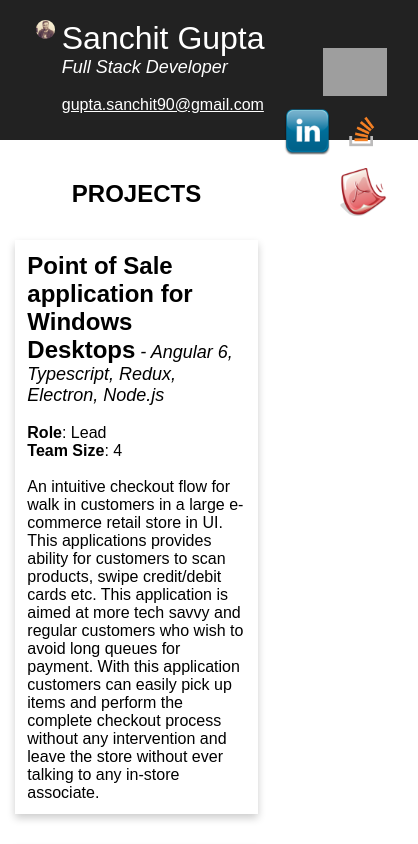
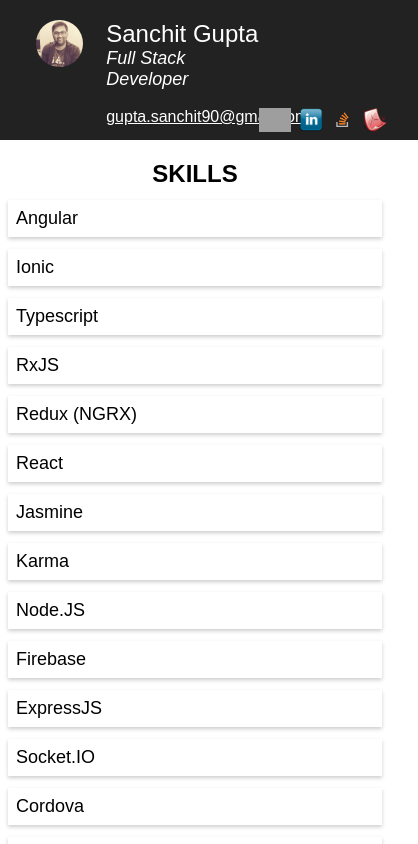
Before and after one commit to guptasanchit90/guptasanchit90.github.io, a React (Create React App) app: page / in a window 390 px wide. Shown: the top 844 px of the page, 418 px wide, since content can reach past the window. Built offline with nearby package versions, Linux system fonts and the light colour scheme; grey boxes are pictures that could not be loaded; some icons are missing; the HTML template or start-up script is replaced by a standard one.

Commit message:
Made side responsive

```diff
--- a/package.json
+++ b/package.json
@@ -4,9 +4,11 @@
   "private": true,
   "homepage": "https://guptasanchit90.github.io",
   "dependencies": {
+    "@types/react-responsive": "^3.0.2",
     "gh-pages": "^1.2.0",
     "react": "^16.4.2",
     "react-dom": "^16.4.2",
+    "react-responsive": "^5.0.0",
     "react-scripts-ts": "2.17.0"
   },
   "scripts": {
--- a/src/App.css
+++ b/src/App.css
@@ -1,10 +1,3 @@
-.App {
-}
-
-.content{
-
-}
-
 .section-right{
   float: right;
   padding-left: 15px;
@@ -22,7 +15,15 @@
   height: 100%;
   padding-bottom: 16px;
   padding-top: 180px;
-  background-color: white;
+  margin-left: 8px;
+}
+
+.section-single{
+  height: 100%;
+  padding-bottom: 20px;
+  padding-top: 160px;
+  margin-left: 8px;
+  margin-right: 8px;
 }
 
 .Header{
@@ -45,7 +46,6 @@
   margin: auto;
   margin-top: 32px;
   padding: 12px;
-  width: 80%;
 }
 
 .Project .card .title{
@@ -110,6 +110,35 @@
 
 a{
   color: white;
+}
+
+@media only screen and (max-width: 1224px) {
+  .Me{
+    width: 100%;
+    height: 60% !important;
+  }
+
+  .Me .name{
+    font-size: x-large !important;
+  }
+
+  .Me .meImage{
+    width: 20% !important;
+  }
+
+  .Me .details{
+    width: 70% !important;
+  }
+
+  .ContactInfo{
+    width: 100%;
+    height: 40% !important;
+  }
+
+  .social-icon{
+    height: 24px !important;
+    padding: 4px;
+  }
 }
 
 .Me{
@@ -188,7 +217,6 @@
   margin: auto;
   margin-top: 32px;
   padding: 12px;
-  width: 80%;
 }
 
 .Award:hover{
--- a/src/App.tsx
+++ b/src/App.tsx
@@ -1,5 +1,8 @@
+import './App.css';
+
 import * as React from 'react';
-import './App.css';
+import MediaQuery from 'react-responsive';
+
 import { default as MyComponents } from './components/index';
 import { Constants } from './Constants';
 
@@ -12,6 +15,7 @@
         <MyComponents.header className="Header" />
 
         <div className="content">
+          <MediaQuery minDeviceWidth={1224}>
             <div className="section-left">
               {this.getProjects()}
               {this.getAwards()}
@@ -21,6 +25,19 @@
               {this.getSkillsAndTools()}
               {this.getEducation()}
             </div>
+          </MediaQuery>
+
+          <MediaQuery maxWidth={1224}>
+            <div className="section-single">
+              {this.getSkillsAndTools()}
+              {this.getEducation()}
+              <br />
+              <br />
+              {this.getProjects()}
+              {this.getAwards()}
+            </div>
+          </MediaQuery>
+
         </div>
       </div>
     );
--- a/src/components/Header.tsx
+++ b/src/components/Header.tsx
@@ -1,5 +1,7 @@
+import '../App.css';
+
 import * as React from 'react';
-import '../App.css';
+
 import ContactInfo from './ContactInfo';
 import Me from './Me';
 
```
Also changed, not shown: 1 other file (tests, documents, lock files or other folders). Lines whose indentation alone changed are shown as unchanged.
